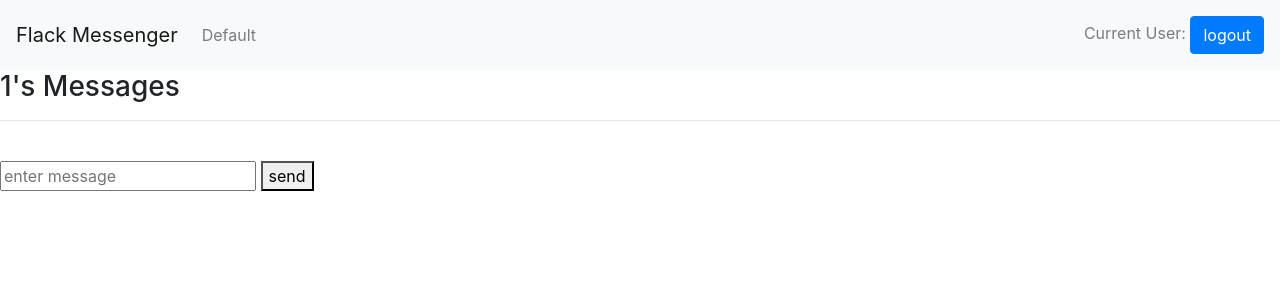
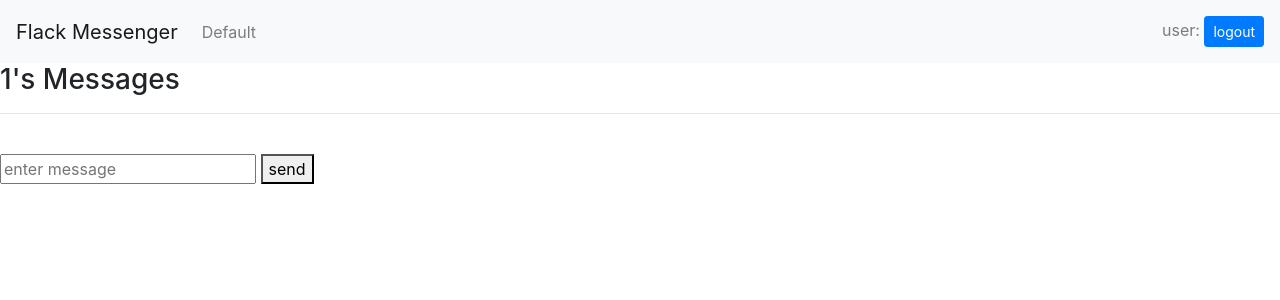
Before and after one commit to cricketthomas/cs50w, a Flask app: page /channel/1 in a window 1280 px wide. Shown: the top 300 px of the page. Run offline with Flask 2, Linux system fonts and the light colour scheme; some libraries are stand-ins or nearby versions.

Commit message:
8 chars added

```diff
--- a/project2/templates/layout.html
+++ b/project2/templates/layout.html
@@ -36,9 +36,8 @@
                 {% endfor %}
             </ul>
             <span class="navbar-text">
-
-                <div id="logged_in">Current User: <span id="display_name"></span>
-                    <button id="logout" class="btn btn-primary">logout</button>
+                <div id="logged_in">user: <span id="display_name"></span>
+                    <button id="logout" class="btn btn-primary btn-sm">logout</button>
             </span>
 
         </div>
```
